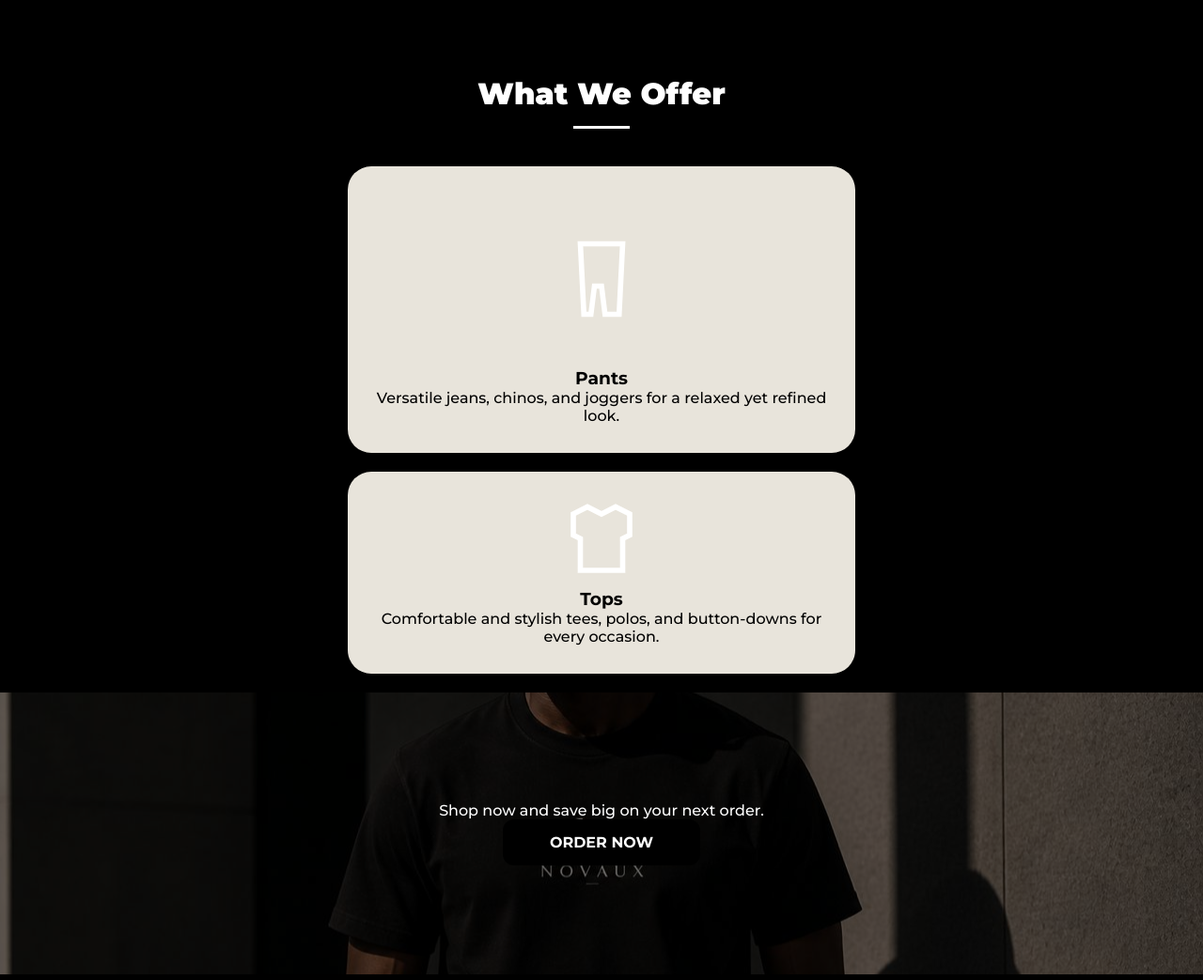
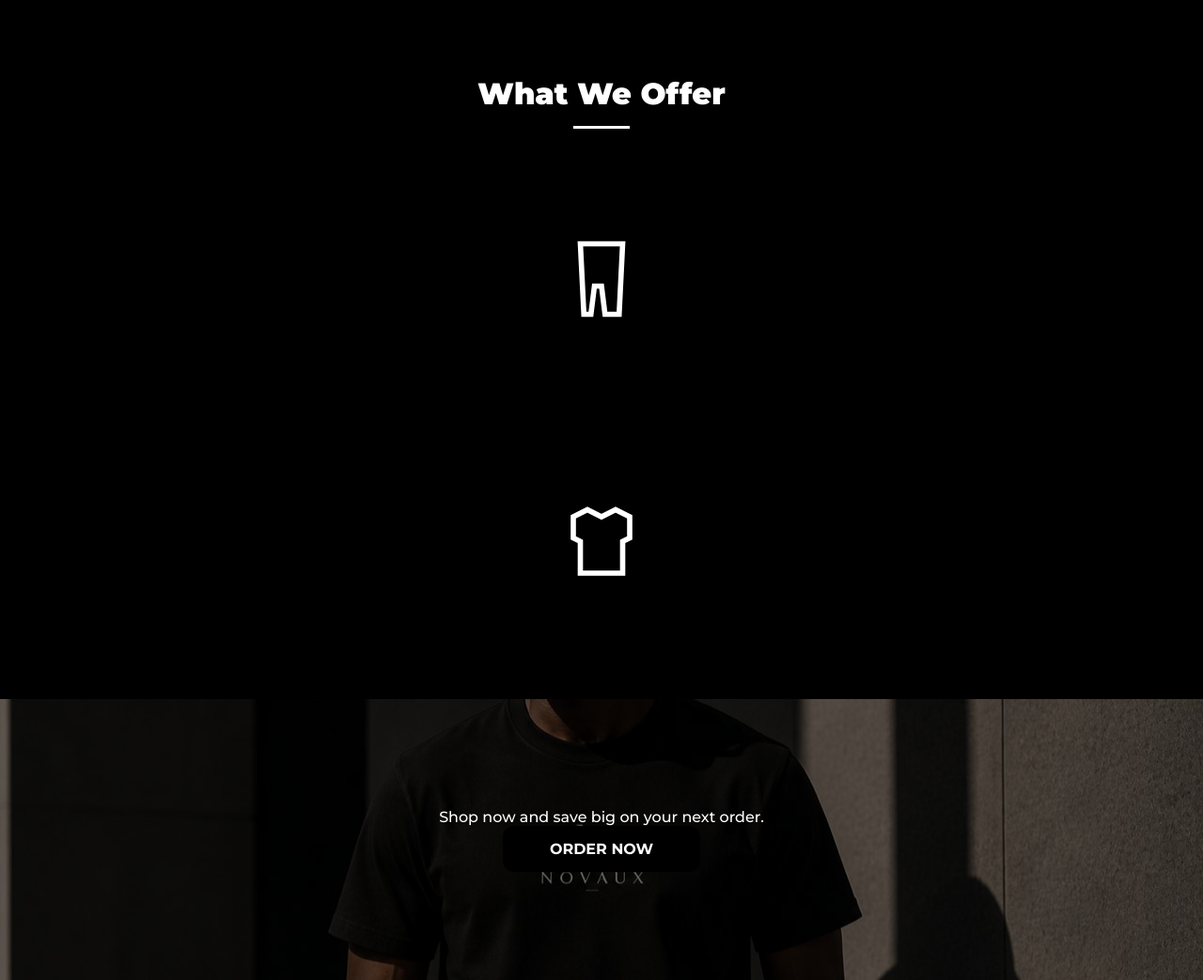
Before and after one commit to victormbah/ANIMART, a Django app: page /catalog/ in a window 1280 px wide. Shown: the part 828-1871 px from the top of the page at 94% size. Run offline with Django 5.2, Linux system fonts and the light colour scheme.

Commit message:
landing page3

```diff
--- a/catalog/templates/index.html
+++ b/catalog/templates/index.html
@@ -132,15 +132,25 @@ body {
 }
 
 .offer-box {
-    background: #e8e4db;
     color: #000;
-    width: 45%;
+    width: 100%;
     margin: 20px auto;
     border-radius: 25px;
     padding: 30px 20px;
     text-align: center;
 }
 
+.offer-box h3 {
+    font-size: 22px;
+    margin-top: 15px;
+    font-weight: 700;
+}
+
+.offer-box p {
+    opacity: 0.7;
+    font-size: 14px;
+    line-height: 1.6;
+}
 
 
 .promo {
```
